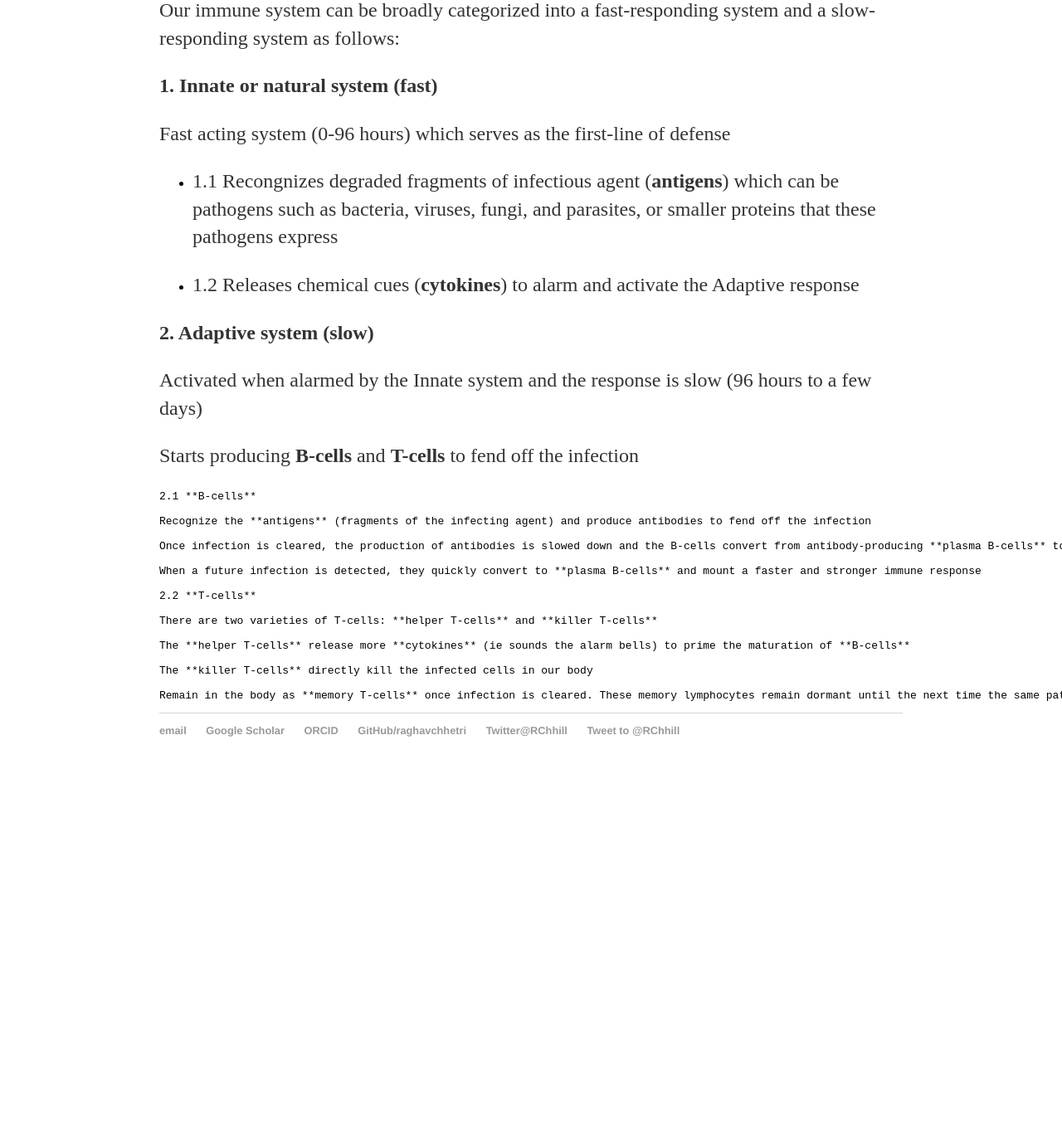
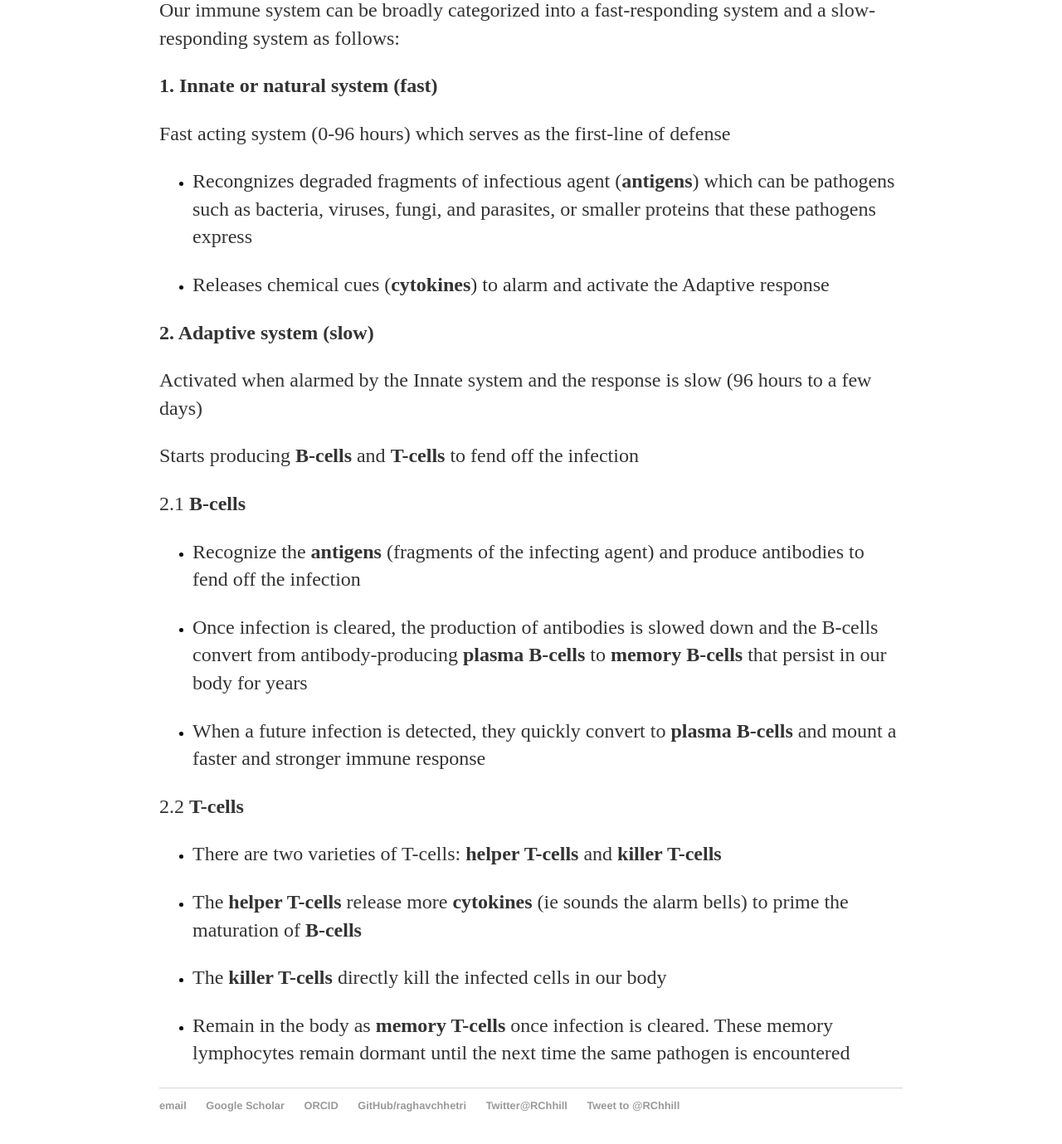
Before and after one commit to raghavchhetri/raghavchhetri.github.io, a Jekyll site: the page built from _posts/2020-11-17-notes-on-immune-system-response.md, in a window 1280 px wide and 1400 px high, scrolled down 259 px. Shown: the top 1379 px of the window at 83% size. Built offline with Jekyll 4.4.1, drawn with Linux system fonts in a browser that asks for light colours; comment, search, counter and statistics services are not loaded; before the commit the page ends 1207 px from its top, so only the background shows below that.

Commit message:
Update 2020-11-17-notes-on-immune-system-response.md

```diff
--- a/_posts/2020-11-17-notes-on-immune-system-response.md
+++ b/_posts/2020-11-17-notes-on-immune-system-response.md
@@ -9,10 +9,9 @@ Our immune system can be broadly categorized into a fast-responding system and a
 **1. Innate or natural system (fast)**
 
 Fast acting system (0-96 hours) which serves as the first-line of defense
+* Recongnizes degraded fragments of infectious agent (**antigens**) which can be pathogens such as bacteria, viruses, fungi, and parasites, or smaller proteins that these pathogens express
 
-- 1.1 Recongnizes degraded fragments of infectious agent (**antigens**) which can be pathogens such as bacteria, viruses, fungi, and parasites, or smaller proteins that these pathogens express
-
-- 1.2 Releases chemical cues (**cytokines**) to alarm and activate the Adaptive response
+* Releases chemical cues (**cytokines**) to alarm and activate the Adaptive response
 
 
 **2. Adaptive system (slow)**
@@ -21,20 +20,20 @@ Activated when alarmed by the Innate system and the response is slow (96 hours t
 
 Starts producing **B-cells** and **T-cells** to fend off the infection
 
-    2.1 **B-cells**
+2.1 **B-cells**
 
-    Recognize the **antigens** (fragments of the infecting agent) and produce antibodies to fend off the infection
+* Recognize the **antigens** (fragments of the infecting agent) and produce antibodies to fend off the infection
 
-    Once infection is cleared, the production of antibodies is slowed down and the B-cells convert from antibody-producing **plasma B-cells** to **memory B-cells** that persist in our body for years
+* Once infection is cleared, the production of antibodies is slowed down and the B-cells convert from antibody-producing **plasma B-cells** to **memory B-cells** that persist in our body for years
 
-    When a future infection is detected, they quickly convert to **plasma B-cells** and mount a faster and stronger immune response
+* When a future infection is detected, they quickly convert to **plasma B-cells** and mount a faster and stronger immune response
 
-    2.2 **T-cells**
+2.2 **T-cells**
 
-    There are two varieties of T-cells: **helper T-cells** and **killer T-cells**
+* There are two varieties of T-cells: **helper T-cells** and **killer T-cells**
 
-    The **helper T-cells** release more **cytokines** (ie sounds the alarm bells) to prime the maturation of **B-cells**
+* The **helper T-cells** release more **cytokines** (ie sounds the alarm bells) to prime the maturation of **B-cells**
 
-    The **killer T-cells** directly kill the infected cells in our body
+* The **killer T-cells** directly kill the infected cells in our body
 
-    Remain in the body as **memory T-cells** once infection is cleared. These memory lymphocytes remain dormant until the next time the same pathogen is encountered
+* Remain in the body as **memory T-cells** once infection is cleared. These memory lymphocytes remain dormant until the next time the same pathogen is encountered
```
